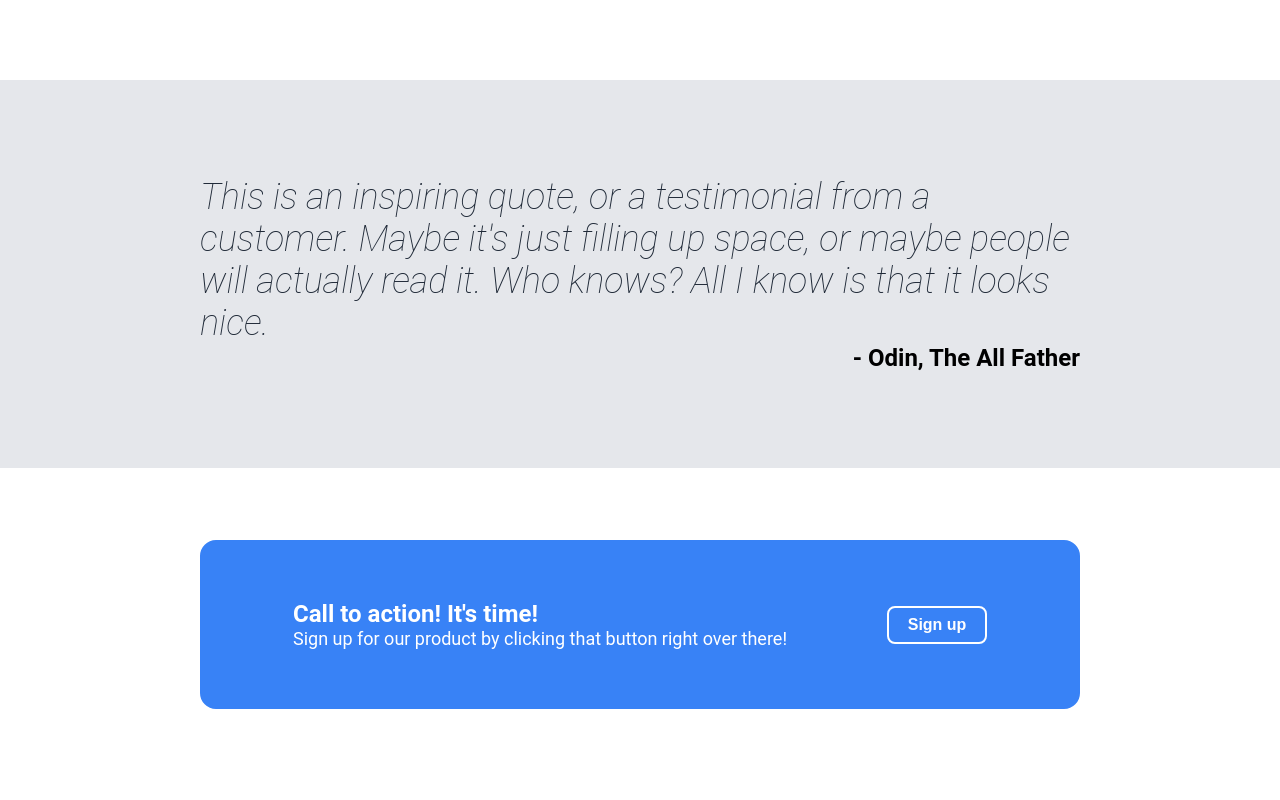
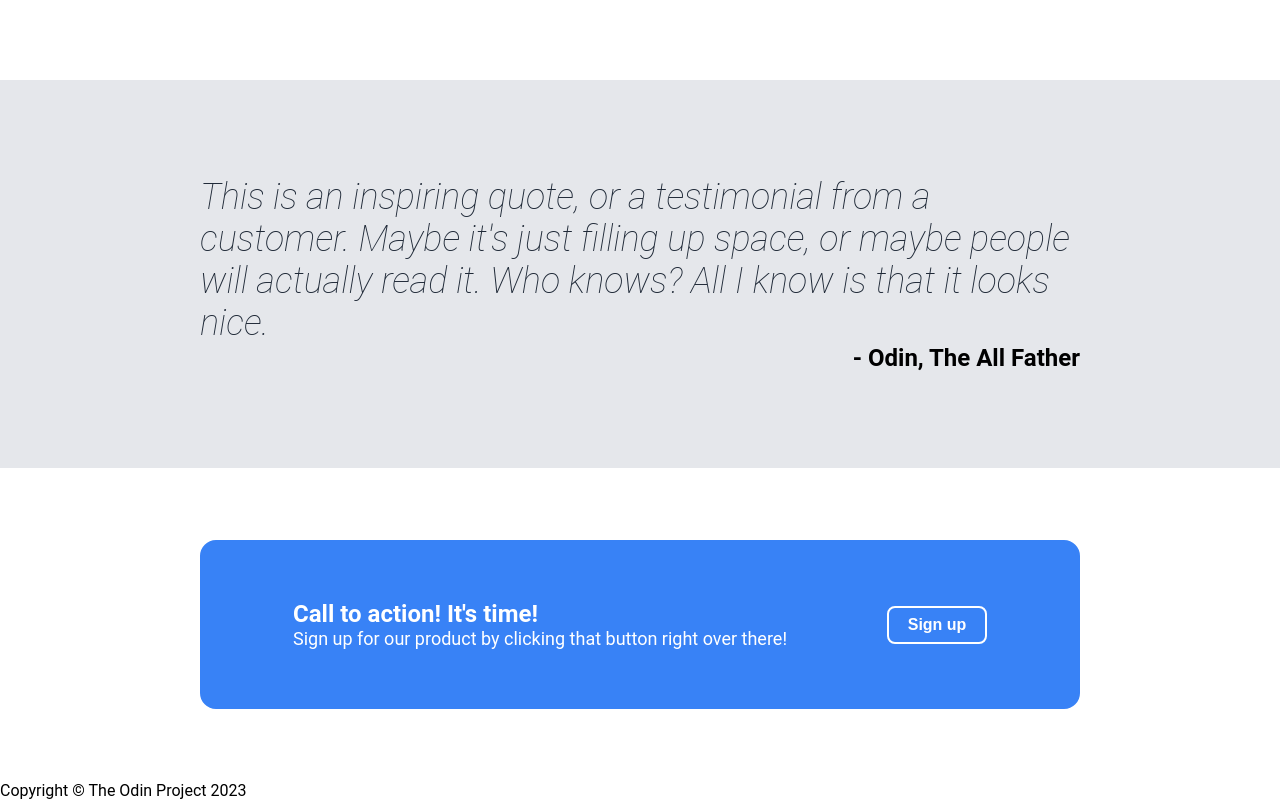
Before and after one commit to northsurapee/Odin_Landing_Page, a plain HTML site: page index.html in a window 1280 px wide. Shown: the part 934-1734 px from the top of the page. Drawn offline with Linux system fonts and the light colour scheme.

Commit message:
Build Landing Page Section 5

```diff
--- a/index.html
+++ b/index.html
@@ -66,6 +66,7 @@
             </div>
         </div>
     </div>
+    <div class="section-5">Copyright © The Odin Project 2023</div>
 
 </body>
 </html>
--- a/style.css
+++ b/style.css
@@ -206,3 +206,5 @@ strong {
     font-weight: 600;
     font-size: 16px;
 }
+
+/*Section-5*/
```
